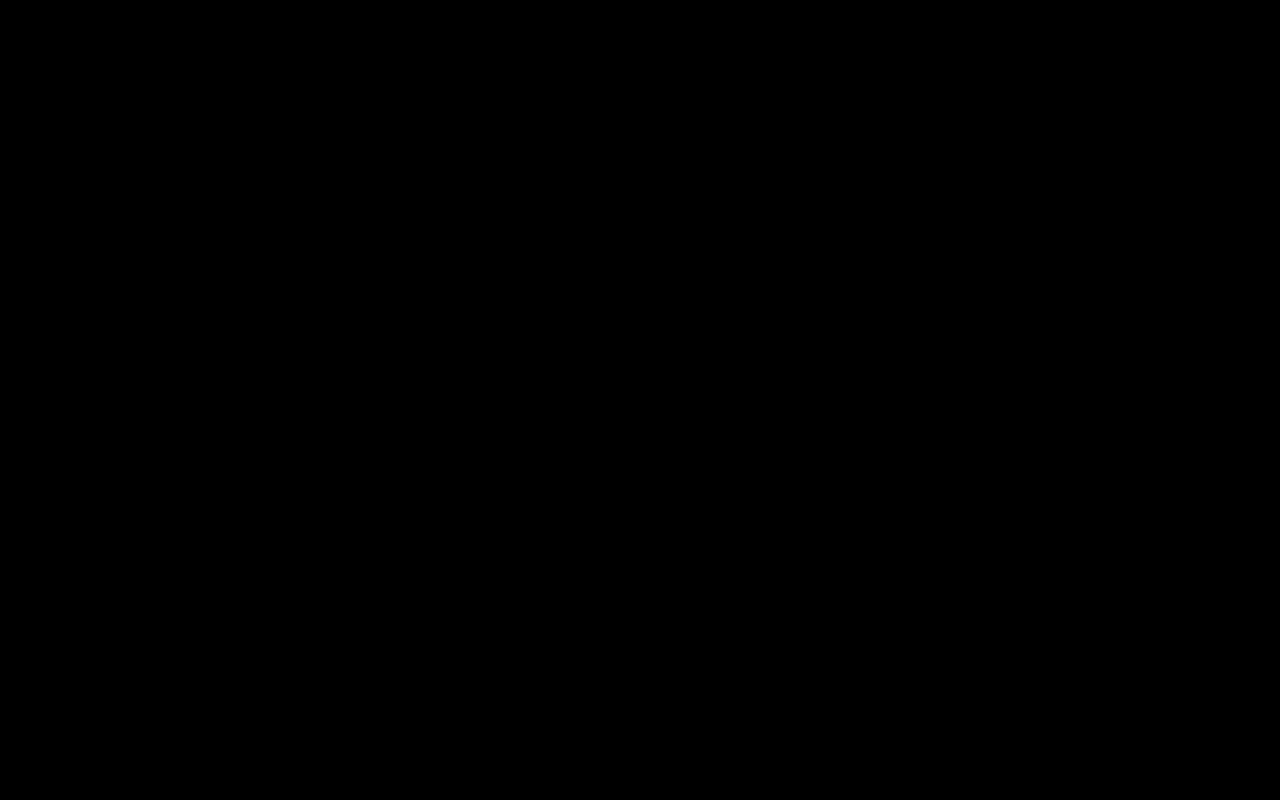
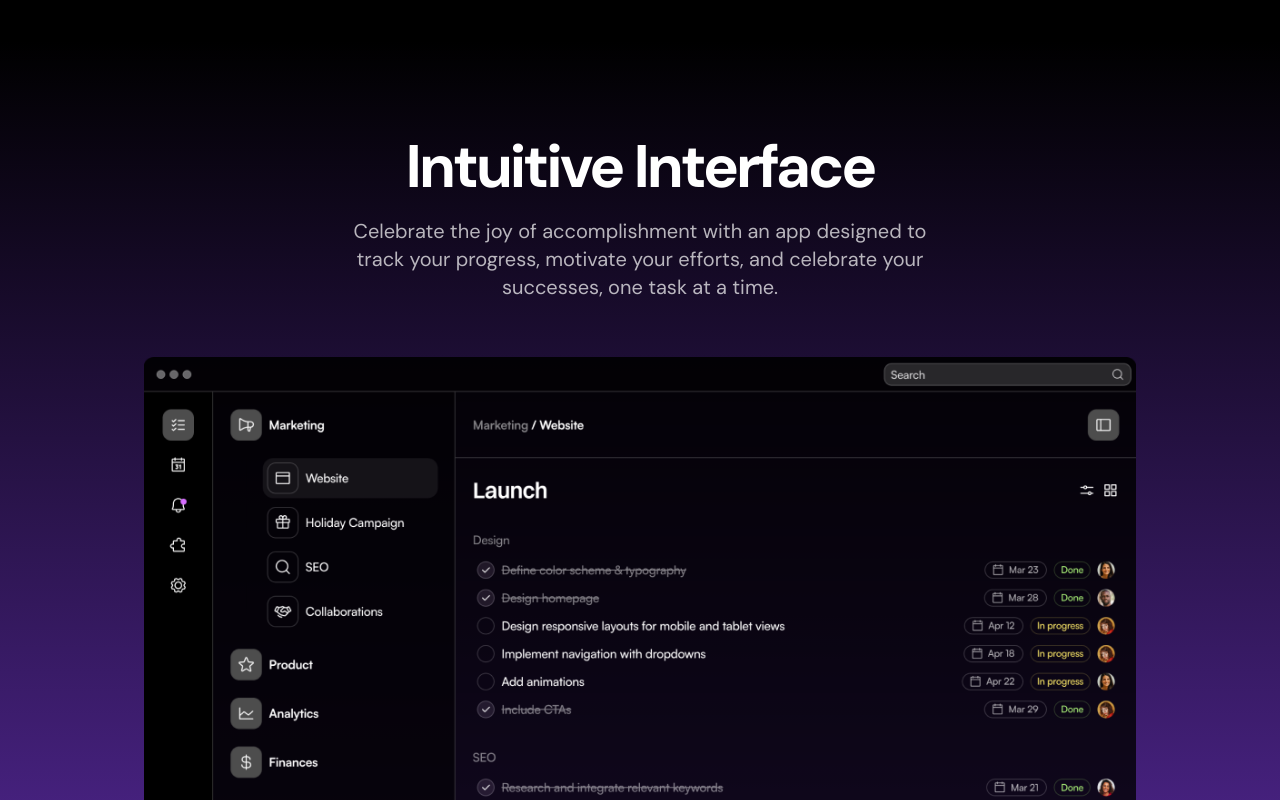
Before and after one commit to sougata-github/dark-saas-landing-page, a Next.js app: page / in a window 1280 px wide. Shown: the part 1660-2460 px from the top of the page. Before the commit the page ends 1701 px from the top, so only its background shows below. Built offline with nearby package versions, Linux system fonts and the light colour scheme.

Commit message:
add products section.

```diff
--- a/app/page.tsx
+++ b/app/page.tsx
@@ -3,6 +3,7 @@
 import Hero from "@/components/Hero";
 import LogoTicker from "@/components/LogoTicker";
 import Navbar from "@/components/Navbar";
+import Products from "@/components/Products";
 
 export default function Home() {
   return (
@@ -14,6 +15,7 @@
       <Hero />
       <LogoTicker />
       <Features />
+      <Products />
     </div>
   );
 }
--- /dev/null
+++ b/components/Products.tsx
@@ -0,0 +1,32 @@
+import Image from "next/image";
+
+import appScreen from "@/assets/images/app-screen.png";
+
+const Products = () => {
+  return (
+    <section className="text-center text-white bg-gradient-to-b from-black to-[#5D2CA8] py-[72px] sm:py-24">
+      <div className="section-container">
+        <h2 className="text-5xl sm:text-6xl font-bold tracking-tighter">
+          Intuitive Interface
+        </h2>
+        <p className="text-xl text-white/70 max-w-xl mx-auto mt-5">
+          Celebrate the joy of accomplishment with an app designed to track your
+          progress, motivate your efforts, and celebrate your successes, one
+          task at a time.
+        </p>
+        <Image
+          priority
+          unoptimized
+          quality={100}
+          src={appScreen}
+          alt="Product screenshot"
+          width={100}
+          height={100}
+          className="mt-14 max-w-full w-full h-auto"
+        />
+      </div>
+    </section>
+  );
+};
+
+export default Products;
```
